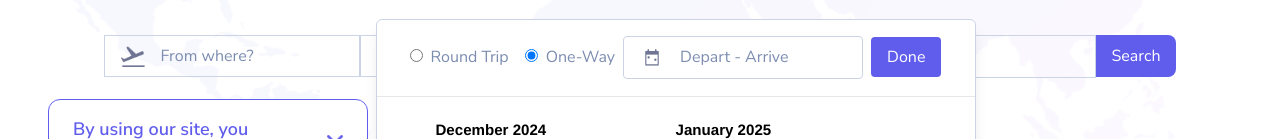
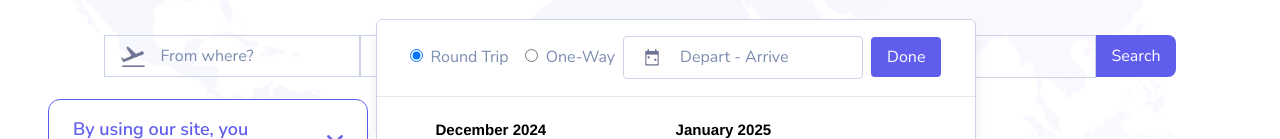
Before and after one commit to hadyawny/tripma, a Next.js app: page / in a window 1280 px wide. Both pictures are taken after a click on the button "Depart - Arrive". Shown: the part 517-656 px from the top of the page. Built offline with nearby package versions, Linux system fonts and the light colour scheme.

Commit message:
fixed datepicker error

```diff
--- a/app/components/hero/searchBar.jsx
+++ b/app/components/hero/searchBar.jsx
@@ -20,7 +20,7 @@ export default function SearchBar({
 
   const [from, setFrom] = useState(fromValue || null);
   const [to, setTo] = useState(toValue || null);
-  const [isRoundTrip, setIsRoundTrip] = useState(isRoundTripValue ? true : false);
+  const [isRoundTrip, setIsRoundTrip] = useState(isRoundTripValue === undefined ? true : isRoundTripValue);
   const [startDate, setStartDate] = useState(startDateValue || null);
   const [endDate, setEndDate] = useState(endDateValue || null);
   const [adults, setAdults] = useState(adultsValue || 1);
--- a/app/components/hero/tripDatePicker.jsx
+++ b/app/components/hero/tripDatePicker.jsx
@@ -5,16 +5,24 @@ import React, { useState } from "react";
 import DatePicker from "react-datepicker";
 import "react-datepicker/dist/react-datepicker.css";
 import "@/app/components/hero/datepickerStyles.css";
-export default function TripDatePicker({startDateValue,endDateValue,isRoundTripValue,onDateChange}) {
-  const [isRoundTrip, setIsRoundTrip] = useState(isRoundTripValue ? true : false);
-  const [startDate, setStartDate] = useState(startDateValue|| null);
-  const [endDate, setEndDate] = useState(endDateValue|| null);
+export default function TripDatePicker({
+  startDateValue,
+  endDateValue,
+  isRoundTripValue,
+  onDateChange,
+}) {
+  console.log({ startDateValue, endDateValue, isRoundTripValue, onDateChange });
+
+  const [isRoundTrip, setIsRoundTrip] = useState(
+    isRoundTripValue === undefined ? true : isRoundTripValue
+  );
+  const [startDate, setStartDate] = useState(startDateValue || null);
+  const [endDate, setEndDate] = useState(endDateValue || null);
   const [title, setTitle] = useState("Depart - Arrive");
 
   function onChangeHandler(value) {
     const newStartDate = value[0];
     const newEndDate = value[1];
-
 
     setStartDate(newStartDate);
     setEndDate(newEndDate);
@@ -46,21 +54,21 @@ export default function TripDatePicker({startDateValue,endDateValue,isRoundTripV
   function onTripTypeChange(roundTrip) {
     setIsRoundTrip(roundTrip);
     if (!roundTrip) {
+      setStartDate(null);
       setEndDate(null);
-      setTitle(
-        startDate
-          ? `${startDate.toLocaleDateString("en-US", {
-              month: "short",
-              day: "numeric",
-            })}`
-          : "Select Date"
-      );
+      setTitle("Depart - Arrive");
+
+    }else if(roundTrip){
+      setStartDate(null);
+      setEndDate(null);
+      setTitle("Depart - Arrive");
+
     }
     onDateChange({ startDate, endDate: null, isRoundTrip: roundTrip });
   }
 
   const formatDate = (date) => {
-    if (!date) return ;
+    if (!date) return;
     const day = String(date.getDate()).padStart(2, "0");
     const month = String(date.getMonth() + 1).padStart(2, "0");
     const year = date.getFullYear();
@@ -125,7 +133,7 @@ export default function TripDatePicker({startDateValue,endDateValue,isRoundTripV
             Done
           </PopoverButton>
         </div>
-  <hr className="w-full border-t border-grey-150 mt-px mb-4"  />
+        <hr className="w-full border-t border-grey-150 mt-px mb-4" />
 
         <DatePicker
           placeholderText={isRoundTrip ? "Depart - Arrive" : "Select Date"}
@@ -138,15 +146,18 @@ export default function TripDatePicker({startDateValue,endDateValue,isRoundTripV
               ? onChangeHandler
               : (date) => {
                   setStartDate(date);
-                  setEndDate(null)
+                  setEndDate(null);
                   setTitle(
                     `${date.toLocaleDateString("en-US", {
                       month: "short",
                       day: "numeric",
                     })}`
                   );
-                  onDateChange({ startDate: date, endDate: endDate, isRoundTrip });
-
+                  onDateChange({
+                    startDate: date,
+                    endDate: endDate,
+                    isRoundTrip,
+                  });
                 }
           }
           dateFormat="dd MMM yyyy"
```
